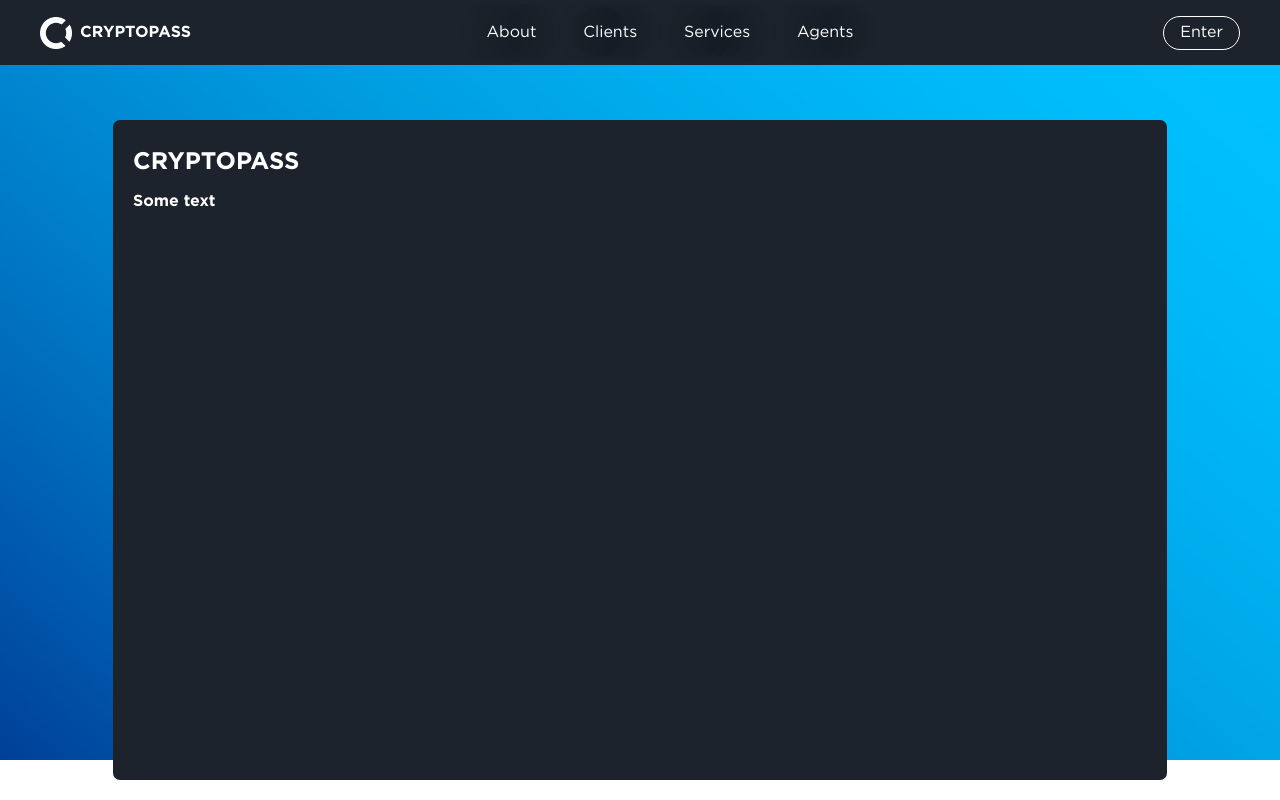
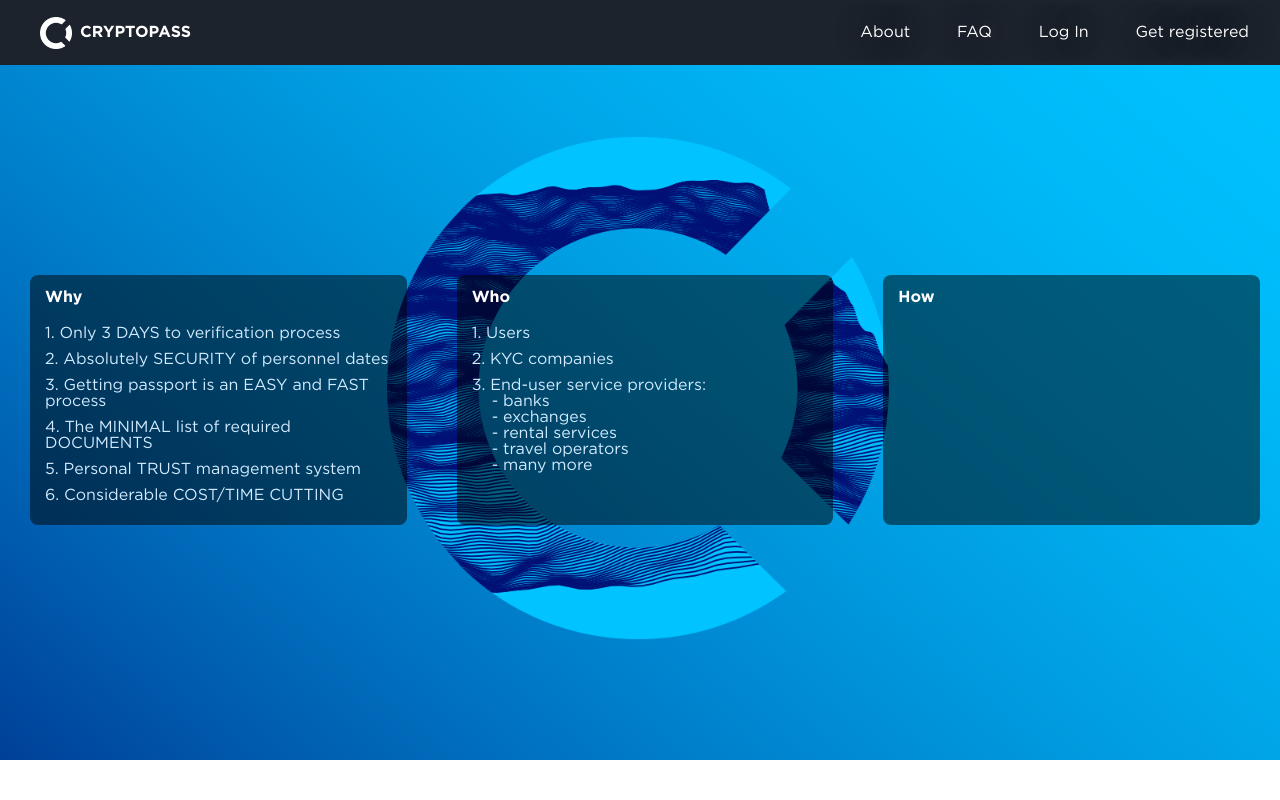
Before and after one commit to liveforblaze1/liveforblaze1.github.io, a plain HTML site: page index.html in a window 1280 px wide. Both pictures are taken after a click on the link "About". Drawn offline with Linux system fonts and the light colour scheme; files whose address does not match are found by name.

Commit message:
Add files via upload

```diff
--- a/css/styles.css
+++ b/css/styles.css
@@ -33,8 +33,8 @@ a {
   display: flex;
   flex: 2;
   flex-wrap: nowrap;
-  min-width: 450px;
-  justify-content: center;
+  min-width: 500px;
+  justify-content: flex-end;
   font-family: 'GothamProRegular', 'Comic Sans MS';
 }
 .navbar-links ul {
@@ -62,7 +62,7 @@ a {
 
 .navbar-logo {
   display: flex;
-  flex: 1;
+  flex: 3;
   align-items: center;
   height: 32px;
   margin-left: 40px;
@@ -95,7 +95,10 @@ a {
   height: 100vh;
   background: url('../img/main.png') 50% 50% no-repeat;
   background-size: 100vw;
-
+}
+.firstScreen-hide {
+  opacity: 0.07;
+  transition: 1s;
 }
 .secondScreen {
   height: 100vh;
@@ -109,8 +112,9 @@ a {
 
 .block {
   display: none;
+  position: absolute;
+  top: 80px;
   flex-direction: column;
-  margin-top: 100px;
   width: 50%;
   height: 50%;
   background: #1d232c;
@@ -126,13 +130,13 @@ a {
   height: 80%;
   width: 80%;
   opacity: 1;
-  transition: 0.15s linear;
+  transition: 0.3s linear;
 }
 .team-y {
   height: 100vh;
   min-width: 500px;
   flex: 1;
-  background: url('../img/y2.png') 50% 50% no-repeat;
+  background: url('../img/y3.png') 50% 50% no-repeat;
   background-size: 400px 400px;
 }
 .flex-left {
@@ -162,3 +166,33 @@ a {
   color: #001074;
   font-family: 'GothamProBold', 'Comic Sans MS';
 }
+.first-block {
+  display: flex;
+  flex: 1;
+  flex-direction: column;
+  margin-left: 30px;
+  min-height: 220px;
+  background: rgba(0,0,0,0.5);
+  padding: 15px;
+  color: white;
+  margin-right: 20px;
+  border-radius: 8px;
+  transition: 0.5s;
+}
+.first-block div {
+  display: flex;
+  flex-direction: column;
+  font-family: 'GothamProRegular', 'Comic Sans MS';
+  color: #d2ebff;
+  padding: 0;
+  margin: 0;
+  margin-top: 10px;
+}
+.first-block div ul {
+  list-style: none;
+  margin-top: 0px;
+  margin-left: -20px;
+}
+.first-block div:first-child {
+  margin-top: 20px;
+}
--- a/index.html
+++ b/index.html
@@ -11,19 +11,44 @@
       <div class="navbar-logo">CRYPTOPASS</div>
       <div class="navbar-links">
         <ul>
-          <li><a href="#" onclick="showBlock()">About</a></li>
-          <li><a href="#part2">Clients</a></li>
-          <li><a href="#part3">Services</a></li>
-          <li><a href="#part4">Agents</a></li>
+          <li><a href="#">About</a></li>
+          <li><a href="#part2">FAQ</a></li>
+          <li><a href="#part3">Log In</a></li>
+          <li><a href="#part4">Get registered</a></li>
         </ul>
-      </div>
-      <div  class="navbar-logout">
-        <div class="navbar-logout-button">Enter</div>
       </div>
     </div>
     <div class="firstScreen" id="part1">
-      <div class="block" id="block">
-        <h2 id="block-child2">CRYPTOPASS</h2>
+      <div class="first-block" onclick="showBlock(1)" id="b1">
+        Why
+        <div>1. Only 3 DAYS to verification process </div>
+        <div>2. Absolutely SECURITY of personnel dates  </div>
+        <div>3. Getting passport is an EASY and FAST process  </div>
+        <div>4. The MINIMAL list of required DOCUMENTS   </div>
+        <div>5. Personal TRUST management system  </div>
+        <div>6. Considerable COST/TIME CUTTING  </div>
+      </div>
+      <div class="first-block" onclick="showBlock(2)" id="b2">
+        Who
+        <div>1.  Users </div>
+        <div>2. KYC companies </div>
+        <div>3.  End-user service providers:
+          <ul>
+            <li>- banks</li>
+            <li>- exchanges</li>
+            <li>- rental services</li>
+            <li>- travel operators</li>
+            <li>- many more</li>
+          </ul>
+        </div>
+      </div>
+      <div class="first-block" id="b3">How</div>
+      <div class="block" id="block1">
+        <h2 id="block-child2">WHY</h2>
+        <div id="block-child">Some text</div>
+      </div>
+      <div class="block" id="block2">
+        <h2 id="block-child2">WHO</h2>
         <div id="block-child">Some text</div>
       </div>
     </div>
--- a/js/scroll.js
+++ b/js/scroll.js
@@ -16,10 +16,17 @@ window.addEventListener("keydown", function (event) {
   }
   switch (event.key) {
     case "Escape":
-      var block = document.getElementById('block');
-      console.log("HideBlock");
-      block.className = "block";
-      setTimeout(function() { block.style.display = "flex"}, 300);
+      var block1= document.getElementById('block1');
+      block1.className = "block";
+      var block2= document.getElementById('block2');
+      block2.className = "block";
+    //  setTimeout(function() { block.style.display = "flex"}, 300);
+      var b1 = document.getElementById('b1');
+      var b2 = document.getElementById('b2');
+      var b3 = document.getElementById('b3');
+      b1.className = "first-block";
+      b2.className = "first-block";
+      b3.className = "first-block";
       break;
     default:
       return; // Quit when this doesn't handle the key event.
@@ -33,27 +40,36 @@ window.onload = function () {
     document.body.onclick = function (e) {
         e = e || event;
         target = e.target || e.srcElement;
-        if (target.id == "block" || target.id == "block-child" || target.id == "block-child2") {
+        if (target.id == "block1" || target.id == "block2" || target.id == "block-child" || target.id == "block-child2") {
 
         } else {
-              var block = document.getElementById('block');
-              console.log("HideBlock");
-              block.className = "block";
-              setTimeout(function() { block.style.display = "flex"}, 300);
+              var block1 = document.getElementById('block1');
+              block1.className = "block";
+              var block2 = document.getElementById('block2');
+              block2.className = "block";
+              var b1 = document.getElementById('b1');
+              var b2 = document.getElementById('b2');
+              var b3 = document.getElementById('b3');
+              b1.className = "first-block";
+              b2.className = "first-block";
+              b3.className = "first-block";
         }
     }
 }
 
-function showBlock() {
-  var block = document.getElementById('block');
-  console.log("ShowBlock");
+//onClick show block
+function showBlock(a) {
+  var block = document.getElementById(`block${a}`);
+  console.log(block);
   block.style.display = "flex";
   setTimeout(function() { block.className += " animatedBlock" }, 300);
+
+  var b1 = document.getElementById('b1');
+  var b2 = document.getElementById('b2');
+  var b3 = document.getElementById('b3');
+  setTimeout(function() {
+    b1.className += " firstScreen-hide";
+    b2.className += " firstScreen-hide";
+    b3.className += " firstScreen-hide";
+  }, 300);
 }
-
-function hideBlock() {
-  var block = document.getElementById('block');
-  console.log("HideBlock");
-  block.className = "block";
-  setTimeout(function() { block.style.display = "flex"}, 300);
-}
```
Also changed, not shown: img/y3.png (added).
